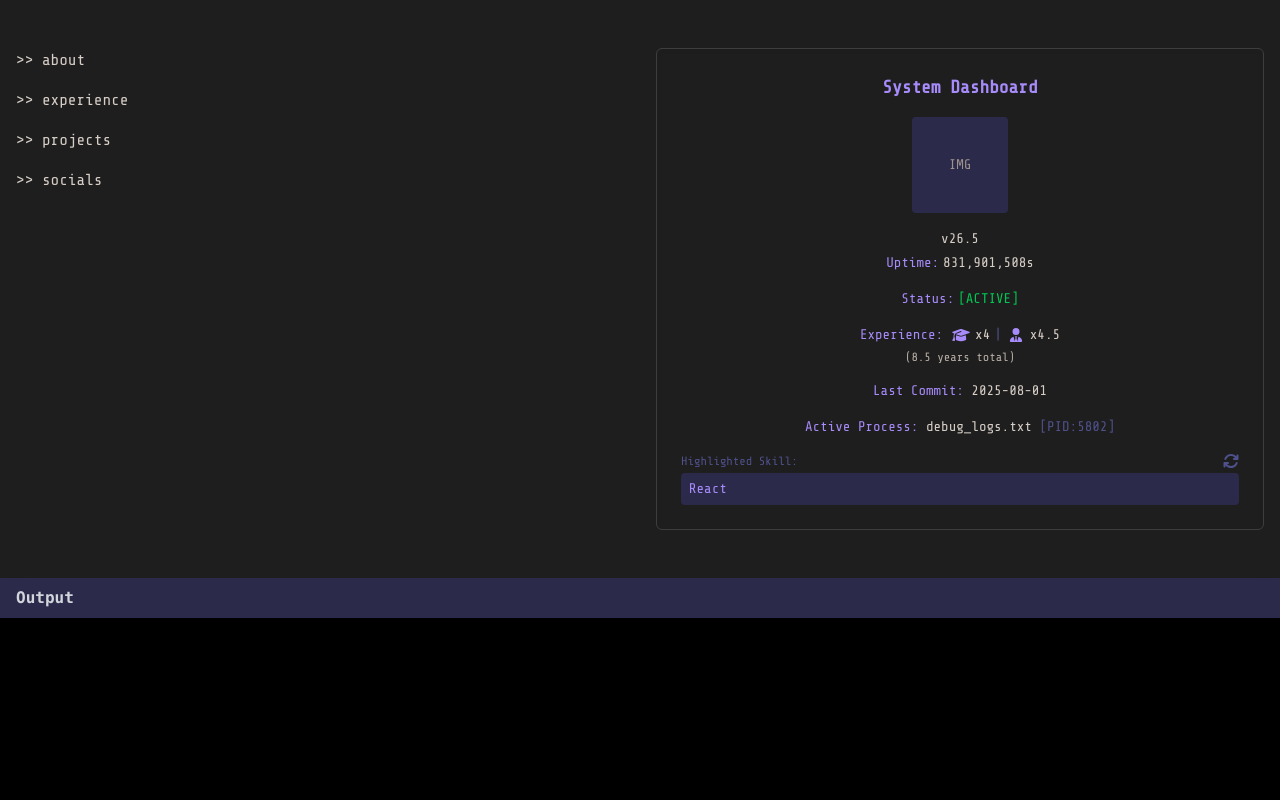
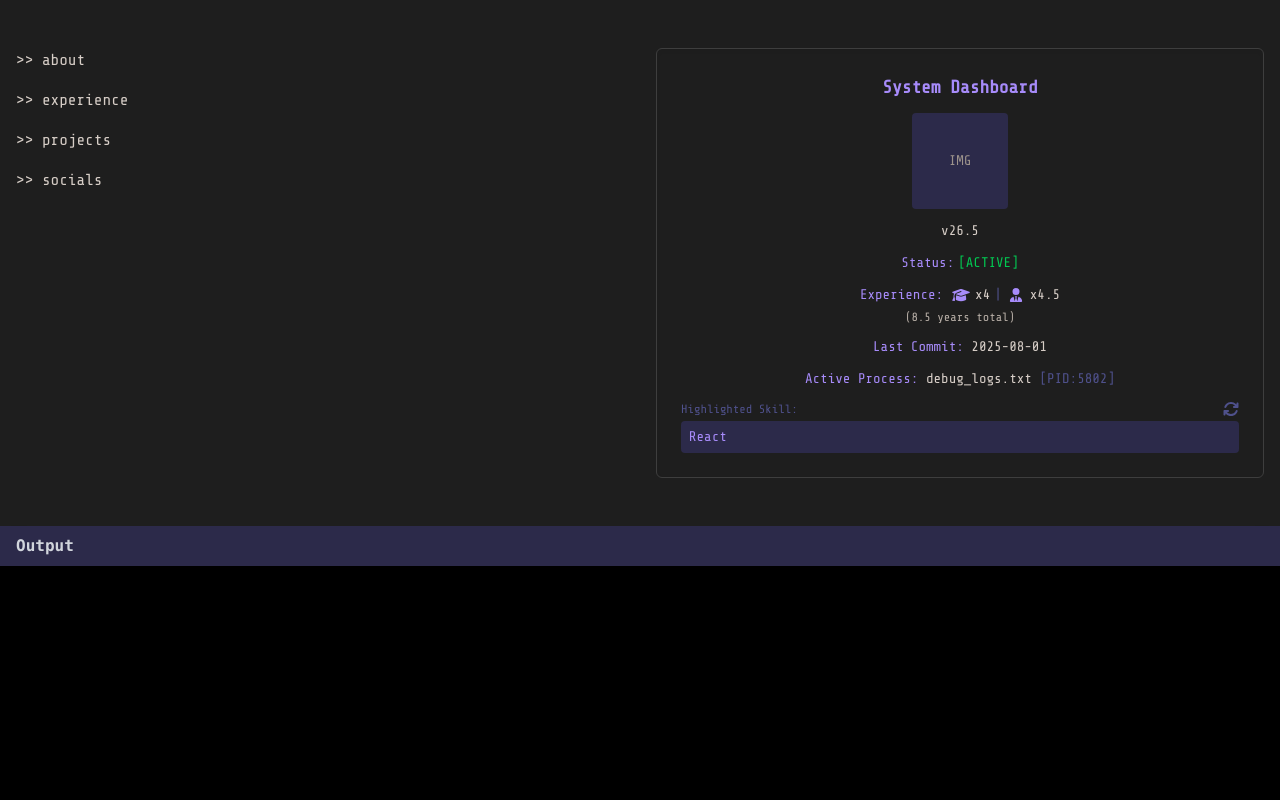
Before and after one commit to CristianGaudino/portfolio, a Next.js app in the folder my-portfolio/: page / in a window 1280 px wide. Shown: the top 800 px of the page. Built offline with nearby package versions, Linux system fonts and the light colour scheme.

Commit message:
- Updated layout of dashboard

```diff
--- a/my-portfolio/src/components/ui/dashboard.tsx
+++ b/my-portfolio/src/components/ui/dashboard.tsx
@@ -15,8 +15,6 @@ export function Dashboard() {
         getTaskByStatus(getDevStatus().status)
     );
     const { version } = getVersion();
-
-    // const [activeTask] = useState(getRandomTask());
 
     useEffect(() => {
         const timer = setInterval(() => setUptime((u) => u + 1), 1000);
@@ -47,7 +45,7 @@ export function Dashboard() {
     const totalYears = academicYears + professionalYears;
 
     return (
-        <div className="p-6 bg-beige-800 text-beige-300 flex flex-col items-center space-y-4 h-full w-full overflow-y-auto rounded-md border border-beige-600 shadow-inner">
+        <div className="p-6 bg-beige-800 text-beige-300 flex flex-col items-center space-y-3 h-full w-full overflow-y-auto rounded-md border border-beige-600 shadow-inner">
             <div className="text-lg font-semibold text-accent-light">System Dashboard</div>
 
             {/* Avatar */}
@@ -58,10 +56,10 @@ export function Dashboard() {
             {/* Version & Uptime */}
             <div className="text-sm space-y-1 text-center">
                 <div>{version}</div>
-                <div className="flex justify-center items-center gap-1">
+                {/* <div className="flex justify-center items-center gap-1">
                     <span className="text-accent-light">Uptime:</span>
                     <span>{uptime.toLocaleString()}s</span>
-                </div>
+                </div> */}
             </div>
 
             {/* Status */}
```
